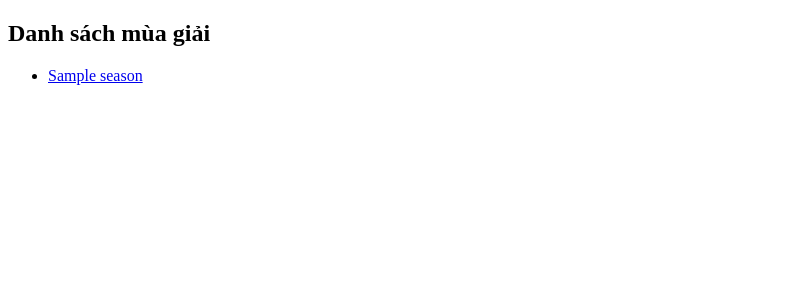
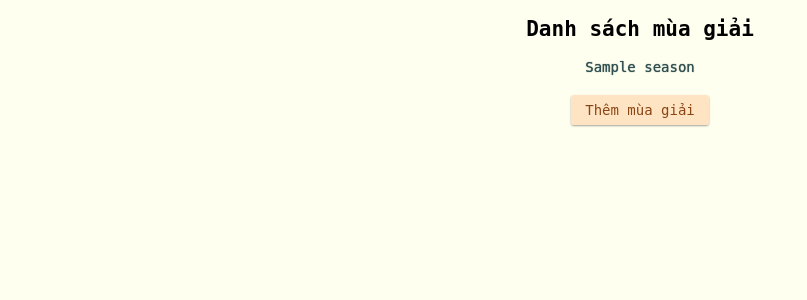
Before and after one commit to rockstarr-programmerr/pes-league, a Django app: page /seasons/ in a window 1280 px wide. Shown: the top 300 px of the page, without its empty margins (0-807 px from the left). Run offline with Django 3.2, Linux system fonts and the light colour scheme; tables that the repository leaves empty hold one stand-in row (values such as "Sample post").

Commit message:
Thêm, xem danh sách, xem chi tiết mùa giải

```diff
--- a/pes_league/season/models.py
+++ b/pes_league/season/models.py
@@ -1,12 +1,19 @@
 from django.db import models
 from django.utils import timezone
+from django.shortcuts import reverse
 
 # Create your models here.
 
 
 class Season(models.Model):
     name = models.CharField('Tên', max_length=255)
-    length = models.IntegerField('Số trận', default=38)
+    length = models.IntegerField('Số vòng', default=38)
+
+    def __str__(self):
+        return f'{self.id} - {self.name}'
+
+    def get_absolute_url(self):
+        return reverse('season:season_detail', args=(self.pk, ))
 
 
 class Team(models.Model):
--- /dev/null
+++ b/pes_league/season/static/season/common.css
@@ -0,0 +1,80 @@
+body {
+    background-color: ivory;
+    font-family: monospace;
+    font-size: 14px;
+}
+
+input {
+    background-color: ivory;
+    font-family: monospace;
+}
+
+a:not([class=button]) {
+    text-decoration: none;
+    color: darkslategray;
+    text-shadow: 0 0 1px;
+}
+
+a:not([class=button]):hover {
+    text-shadow: 0 0 7px;
+}
+
+hr {
+    width: 400px;
+    margin: 27px auto;
+}
+
+.button {
+    background-color: bisque;
+    text-decoration: none;
+    padding: 7px 14px;
+    border-radius: 3px;
+    color: saddlebrown;
+    box-shadow: 0 1px 2px 0 rgba(0, 0, 0, 0.2), 0 1px 2px 0 rgba(0, 0, 0, 0.19);
+    cursor: pointer;
+    border: none;
+}
+
+.button:hover {
+    box-shadow: 0 2px 4px 0 rgba(0, 0, 0, 0.2), 0 2px 4px 0 rgba(0, 0, 0, 0.19);
+}
+
+.button:focus {
+    outline: 0;
+}
+
+.align-center {
+    text-align: center;
+}
+
+.align-left {
+    text-align: left;
+}
+
+.create-form {
+    text-align: left;
+    width: 400px;
+    margin: 0 auto;
+    margin-bottom: 4px;
+}
+
+.create-form input {
+    width: 100%;
+    height: 24px;
+    border: 1px solid darkgrey;
+    border-radius: 1px;
+    padding: 3px 7px;
+}
+
+.create-form input:focus {
+    outline: 0;
+}
+
+.create-form th {
+    font-weight: 400;
+}
+
+.create-form td,
+.create-form th {
+    padding: 4px 0;
+}
--- /dev/null
+++ b/pes_league/season/static/season/season_list.css
@@ -0,0 +1,15 @@
+.season-list {
+    width: 400px;
+    margin: 0 auto;
+    font-size: 14px;
+    margin-bottom: 27px;
+}
+
+.season-list ul {
+    list-style: none;
+    padding-left: 0;
+}
+
+.season-list ul li {
+    margin-bottom: 3px;
+}
--- a/pes_league/season/templates/season/season_list.html
+++ b/pes_league/season/templates/season/season_list.html
@@ -1,22 +1,33 @@
+{% load static %}
+
 <!DOCTYPE html>
 <html lang="en">
 <head>
     <meta charset="UTF-8">
     <meta name="viewport" content="width=device-width, initial-scale=1.0">
     <title>Mùa giải</title>
+    <link rel="stylesheet" href="{% static 'season/common.css' %}">
+    <link rel="stylesheet" href="{% static 'season/season_list.css' %}">
 </head>
-<body>
+<body class="align-center">
     <section>
         <h1>Danh sách mùa giải</h1>
     </section>
     <section>
+        <div class="season-list">
             <ul>
                 {% for season in seasons %}
                 <li>
-                <a href="#">{{ season.name }}</a>
+                    <a href="{{ season.get_absolute_url }}">{{ season.name }}</a>
                 </li>
                 {% endfor %}
             </ul>
+        </div>
+    </section>
+    <section>
+        <div>
+            <a class="button" href="{% url 'season:season_create' %}">Thêm mùa giải</a>
+        </div>
     </section>
 </body>
 </html>
--- a/pes_league/season/urls.py
+++ b/pes_league/season/urls.py
@@ -2,6 +2,10 @@ from django.urls import path
 from . import views
 
 
+app_name = 'season'
+
 urlpatterns = [
-    path('seasons/', views.season_list, name='season_list'),
+    path('seasons/', views.SeasonListView.as_view(), name='season_list'),
+    path('seasons/create/', views.SeasonCreateView.as_view(), name='season_create'),
+    path('seasons/<int:pk>/', views.SeasonDetailView.as_view(), name='season_detail'),
 ]
--- a/pes_league/season/views.py
+++ b/pes_league/season/views.py
@@ -1,8 +1,23 @@
-from django.shortcuts import render
+from django.shortcuts import render, get_object_or_404
+from django.views.generic import View, ListView, CreateView, UpdateView
 
 from .models import Season, Team, Game
 
 
-def season_list(request):
-    seasons = Season.objects.all()
-    return render(request, 'season/season_list.html', {'seasons': seasons})
+class SeasonListView(ListView):
+    model = Season
+    context_object_name = 'seasons'
+
+
+class SeasonCreateView(CreateView):
+    model = Season
+    fields = '__all__'
+
+
+class SeasonDetailView(View):
+    def get(self, request, pk, *args, **kwargs):
+        season = get_object_or_404(Season, pk=pk)
+        context = {
+            'season': season,
+        }
+        return render(request, 'season/season_detail.html', context)
```
Also changed, not shown: pes_league/season/admin.py (+8 -1 lines), pes_league/season/templates/season/season_detail.html (added, +27 -0 lines), pes_league/season/templates/season/season_form.html (added, +25 -0 lines). Lines whose indentation alone changed are shown as unchanged.
